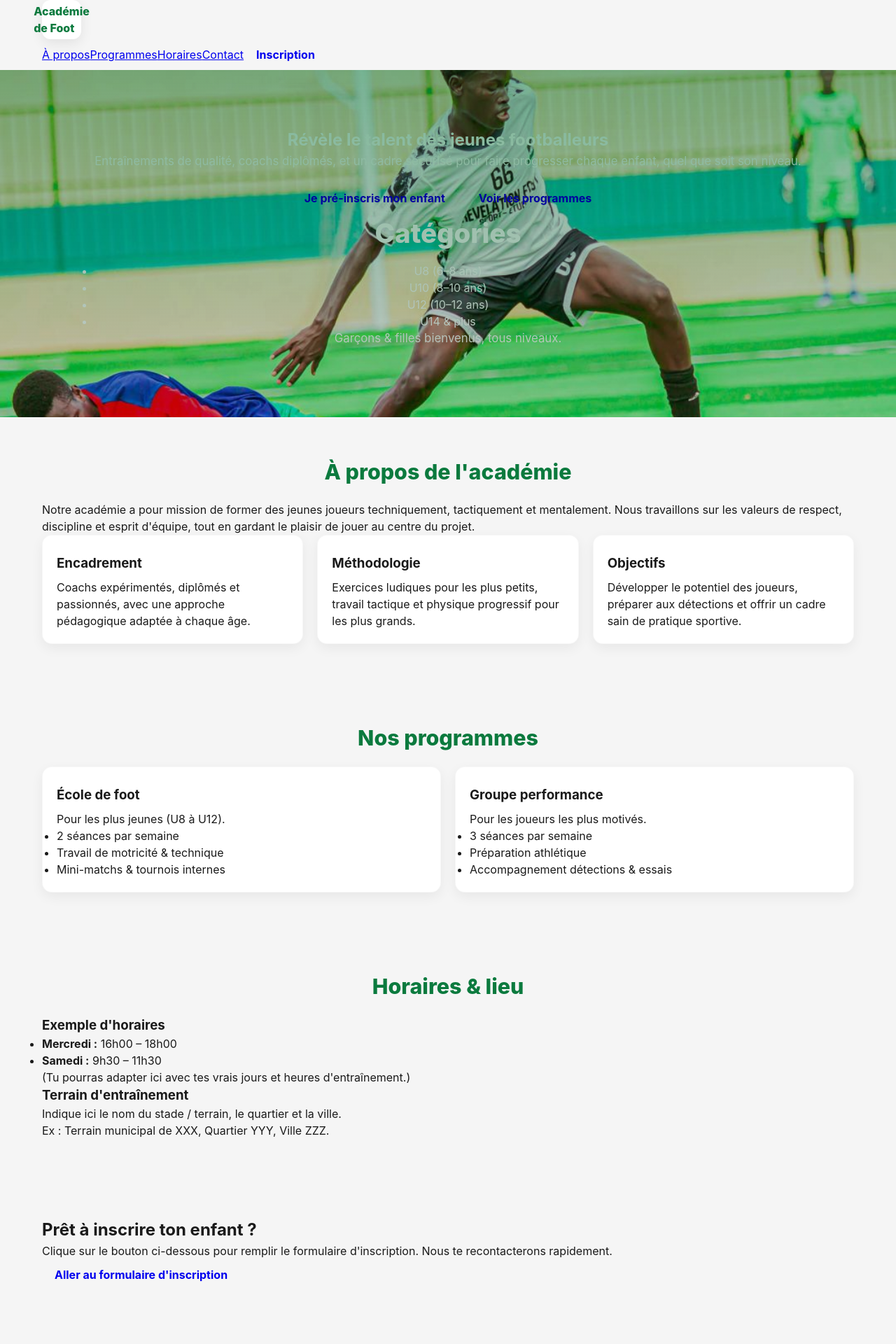
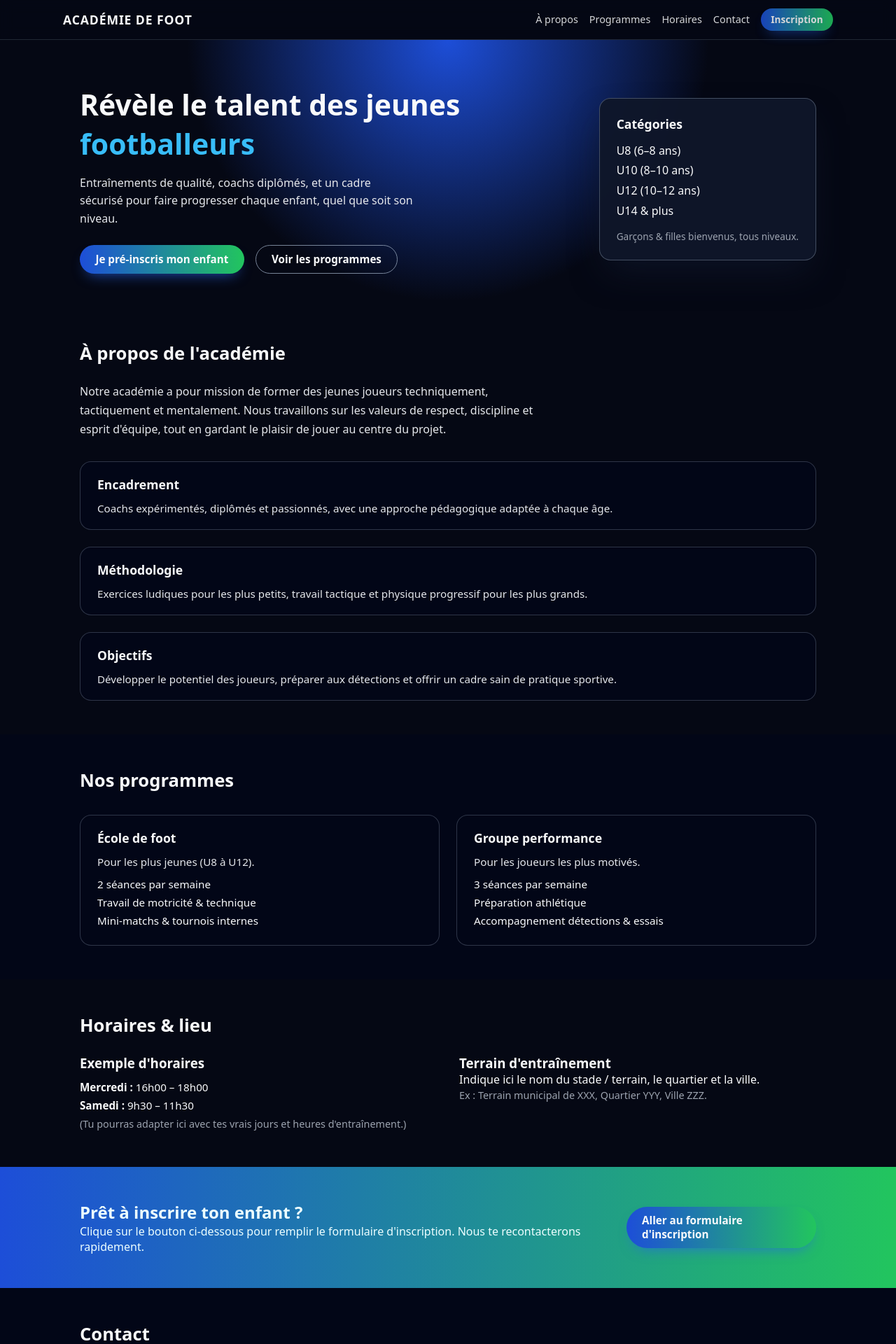
Before and after one commit to meliusmum-sketch/KAF-GLOBAL-FOOT, a Next.js app: page / in a window 1280 px wide. Shown: the top 1920 px of the page at 70% size. Built offline with nearby package versions, Linux system fonts and the light colour scheme.

Commit message:
Update globals.css

```diff
--- a/styles/globals.css
+++ b/styles/globals.css
@@ -1,282 +1,316 @@
-/* styles/globals.css
-   Palette :
-   - Vert Casamance (dark): #0B7A3E
-   - Vert sport (accent):   #34C759
-   - Blanc:                 #FFFFFF
-   - Gris texte:            #1A1A1A
-   - Gris clair:            #F5F5F5
-*/
-
-:root{
-  --kaf-primary: #0B7A3E;
-  --kaf-accent:  #34C759;
-  --kaf-white:   #FFFFFF;
-  --kaf-text:    #1A1A1A;
-  --kaf-bg:      #F5F5F5;
-  --kaf-soft:    rgba(11,122,62,0.06);
-  --max-width:   1200px;
-  --radius-lg:   14px;
-  --radius-sm:   8px;
-  --shadow-sm:   0 6px 18px rgba(10,10,10,0.06);
+/* Reset simple */
+* {
+  box-sizing: border-box;
+  margin: 0;
+  padding: 0;
 }
 
-*{box-sizing:border-box;margin:0;padding:0}
-html,body,#__next{height:100%}
-body{
-  font-family: Inter, system-ui, -apple-system, "Segoe UI", Roboto, "Helvetica Neue", Arial;
-  color:var(--kaf-text);
-  background:var(--kaf-bg);
-  -webkit-font-smoothing:antialiased;
-  -moz-osx-font-smoothing:grayscale;
-  line-height:1.5;
+html,
+body {
+  padding: 0;
+  margin: 0;
+  font-family: system-ui, -apple-system, BlinkMacSystemFont, "Segoe UI",
+    sans-serif;
+  background-color: #050814;
+  color: #f9fafb;
 }
 
-/* Container */
-.container{
-  max-width:var(--max-width);
-  margin:0 auto;
-  padding:0 20px;
+a {
+  color: inherit;
+  text-decoration: none;
 }
 
-/* Header */
-.header {
-  background: linear-gradient(90deg,var(--kaf-primary), #0a6c36);
-  color:var(--kaf-white);
-  position:sticky;
-  top:0;
-  z-index:100;
-  box-shadow:0 6px 18px rgba(11,122,62,0.12);
-}
-.header-inner{
-  display:flex;
-  align-items:center;
-  justify-content:space-between;
-  gap:16px;
-  padding:18px 20px;
-  max-width:var(--max-width);
-  margin:0 auto;
-}
-.brand {
-  display:flex;
-  gap:14px;
-  align-items:center;
-}
-.logo {
-  width:56px;
-  height:56px;
-  border-radius:12px;
-  background:var(--kaf-white);
-  display:flex;
-  align-items:center;
-  justify-content:center;
-  font-weight:800;
-  color:var(--kaf-primary);
-  font-size:16px;
-  box-shadow:0 6px 18px rgba(0,0,0,0.08);
-}
-.brand-text h1{
-  font-size:1.25rem;
-  letter-spacing:1px;
-}
-.brand-text span{font-size:0.78rem;opacity:0.95}
-
-/* Nav */
-.header-nav{
-  display:flex;
-  gap:18px;
-  align-items:center;
-}
-.header-nav a{
-  color:var(--kaf-white);
-  text-decoration:none;
-  font-weight:600;
-  font-size:0.95rem;
-  opacity:0.95;
-  padding:8px 10px;
-  border-radius:8px;
-}
-.header-nav a:hover{
-  background: rgba(255,255,255,0.06);
-  transform:translateY(-1px);
+.page {
+  min-height: 100vh;
 }
 
-/* CTA */
-.header-cta a{
-  display:inline-flex;
-  align-items:center;
-  gap:10px;
-  background:var(--kaf-accent);
-  color:var(--kaf-white);
-  padding:10px 16px;
-  border-radius:999px;
-  font-weight:700;
-  text-decoration:none;
-  box-shadow:0 8px 20px rgba(52,199,89,0.18);
+/* Layout */
+
+.container {
+  max-width: 1100px;
+  margin: 0 auto;
+  padding: 0 1.5rem;
+}
+
+/* NAVBAR */
+
+.navbar {
+  position: sticky;
+  top: 0;
+  z-index: 20;
+  background: rgba(5, 8, 20, 0.9);
+  backdrop-filter: blur(10px);
+  border-bottom: 1px solid rgba(148, 163, 184, 0.2);
+}
+
+.nav-content {
+  display: flex;
+  align-items: center;
+  justify-content: space-between;
+  padding: 0.75rem 0;
+}
+
+.logo {
+  font-weight: 700;
+  font-size: 1.1rem;
+  letter-spacing: 0.05em;
+  text-transform: uppercase;
+}
+
+.nav-links {
+  display: flex;
+  gap: 1rem;
+  align-items: center;
+  font-size: 0.9rem;
+}
+
+.nav-links a {
+  opacity: 0.85;
+}
+
+.nav-links a:hover {
+  opacity: 1;
 }
 
 /* HERO */
-.hero{
-  position:relative;
-  min-height:62vh;
-  display:flex;
-  align-items:center;
-  justify-content:center;
-  text-align:center;
-  color:var(--kaf-white);
-  padding:48px 12px;
-  background-image: url('/hero.jpg');
-  background-size:cover;
-  background-position:center;
+
+.hero {
+  padding: 4rem 0 3rem;
+  background: radial-gradient(circle at top, #1d4ed8 0, #050814 50%);
 }
-.hero::after{
-  content:"";
-  position:absolute;
-  inset:0;
-  background:linear-gradient(180deg, rgba(11,122,62,0.55) 0%, rgba(0,0,0,0.2) 100%);
-  mix-blend-mode: multiply;
+
+.hero-content {
+  display: grid;
+  grid-template-columns: 3fr 2fr;
+  gap: 2rem;
+  align-items: center;
 }
-.hero-inner{
-  position:relative;
-  z-index:2;
-  max-width:980px;
+
+.hero-text h1 {
+  font-size: clamp(2rem, 3.2vw, 2.8rem);
+  margin-bottom: 1rem;
 }
-.hero h2{
-  font-size:2.4rem;
-  margin-bottom:12px;
-  font-weight:800;
+
+.hero-text h1 span {
+  color: #38bdf8;
 }
-.hero p{font-size:1.05rem; margin-bottom:18px; opacity:0.95;}
-.hero-cta{display:flex;gap:12px;justify-content:center;flex-wrap:wrap}
-.btn{
-  display:inline-flex;
-  align-items:center;
-  justify-content:center;
-  gap:8px;
-  padding:10px 18px;
-  border-radius:999px;
-  font-weight:700;
-  cursor:pointer;
-  text-decoration:none;
+
+.hero-text p {
+  max-width: 480px;
+  color: #e5e7eb;
+  line-height: 1.6;
+  margin-bottom: 1.5rem;
 }
-.btn-primary{
-  background:linear-gradient(90deg,var(--kaf-accent), #27b24e);
-  color:var(--kaf-white);
-  box-shadow:0 10px 30px rgba(52,199,89,0.14);
+
+.hero-cta {
+  display: flex;
+  gap: 1rem;
+  flex-wrap: wrap;
 }
-.btn-outline{
-  background:transparent;
-  color:var(--kaf-white);
-  border:2px solid rgba(255,255,255,0.12);
+
+.hero-side {
+  display: flex;
+  justify-content: flex-end;
+}
+
+.hero-card {
+  background: rgba(15, 23, 42, 0.95);
+  border-radius: 1rem;
+  padding: 1.5rem;
+  border: 1px solid rgba(148, 163, 184, 0.4);
+  box-shadow: 0 25px 50px -12px rgba(15, 23, 42, 0.8);
+}
+
+.hero-card h2 {
+  margin-bottom: 0.75rem;
+  font-size: 1.1rem;
+}
+
+.hero-card ul {
+  list-style: none;
+  line-height: 1.8;
+  margin-bottom: 0.75rem;
+}
+
+.hero-note {
+  font-size: 0.85rem;
+  color: #9ca3af;
 }
 
 /* Sections */
-section{
-  padding:56px 18px;
-}
-.section-title{
-  text-align:center;
-  margin-bottom:18px;
-  color:var(--kaf-primary);
-  font-size:1.9rem;
-  font-weight:800;
-}
-.section-sub{
-  text-align:center;
-  max-width:820px;
-  margin:0 auto 30px;
-  color:rgba(26,26,26,0.85);
+
+.section {
+  padding: 3rem 0;
 }
 
-/* Cards grid */
-.cards{
-  display:grid;
-  gap:20px;
-  grid-template-columns:repeat(auto-fit,minmax(260px,1fr));
-}
-.card{
-  background:var(--kaf-white);
-  border-radius:var(--radius-lg);
-  padding:20px;
-  box-shadow:var(--shadow-sm);
-  border:1px solid rgba(10,10,10,0.03);
-}
-.badge{
-  display:inline-block;
-  padding:6px 10px;
-  background:var(--kaf-soft);
-  color:var(--kaf-primary);
-  border-radius:999px;
-  font-weight:700;
-  font-size:0.78rem;
-  margin-bottom:10px;
-}
-.card h3{margin:6px 0 8px}
-.program-meta{font-size:0.88rem;color:rgba(26,26,26,0.65)}
-
-/* Teams grid */
-.teams-grid{
-  display:grid;
-  gap:18px;
-  grid-template-columns:repeat(auto-fit,minmax(220px,1fr));
-}
-.team-card img{width:100%;border-radius:10px;}
-
-/* Gallery */
-.gallery-grid{
-  display:grid;
-  gap:14px;
-  grid-template-columns:repeat(auto-fit,minmax(220px,1fr));
-}
-.gallery-grid img{width:100%;height:160px;object-fit:cover;border-radius:10px;}
-
-/* Staff */
-.staff-grid{
-  display:grid;
-  gap:18px;
-  grid-template-columns:repeat(auto-fit,minmax(220px,1fr));
-}
-.staff-card{
-  display:flex;
-  gap:12px;
-  align-items:center;
-  padding:14px;
-  background:var(--kaf-white);
-  border-radius:12px;
-  box-shadow:var(--shadow-sm);
-}
-.staff-avatar{
-  width:64px;height:64px;border-radius:12px;background:var(--kaf-soft);display:flex;align-items:center;justify-content:center;font-weight:800;color:var(--kaf-primary);
+.section-alt {
+  background: #020617;
 }
 
-/* Contact */
-.contact-grid{
-  display:grid;
-  grid-template-columns:1fr 420px;
-  gap:24px;
+.section-accent {
+  background: linear-gradient(90deg, #1d4ed8, #22c55e);
 }
-.contact-box{background:var(--kaf-white);padding:18px;border-radius:12px;box-shadow:var(--shadow-sm)}
 
-/* Sponsors */
-.sponsors-row{display:flex;gap:12px;flex-wrap:wrap;justify-content:center}
-.sponsor{background:var(--kaf-white);padding:10px 18px;border-radius:999px;box-shadow:var(--shadow-sm);font-weight:700}
+.section-title {
+  font-size: 1.6rem;
+  margin-bottom: 1.5rem;
+}
 
-/* News grid */
-.news-grid{display:grid;gap:18px;grid-template-columns:repeat(auto-fit,minmax(260px,1fr))}
+.section-text {
+  color: #e5e7eb;
+  line-height: 1.7;
+  max-width: 680px;
+}
+
+.section-text.small {
+  font-size: 0.9rem;
+  color: #9ca3af;
+}
+
+/* Cards */
+
+.cards {
+  margin-top: 2rem;
+  display: grid;
+  gap: 1.5rem;
+}
+
+.cards-2 {
+  grid-template-columns: repeat(auto-fit, minmax(260px, 1fr));
+}
+
+.card {
+  background: #020617;
+  border-radius: 1rem;
+  padding: 1.25rem 1.5rem;
+  border: 1px solid rgba(148, 163, 184, 0.3);
+}
+
+.section-alt .card {
+  background: #020617;
+}
+
+.card h3 {
+  margin-bottom: 0.75rem;
+  font-size: 1.1rem;
+}
+
+.card p {
+  font-size: 0.95rem;
+  color: #e5e7eb;
+}
+
+/* Lists */
+
+.list {
+  list-style: none;
+  padding-left: 0;
+  margin-top: 0.75rem;
+}
+
+.list li {
+  margin-bottom: 0.35rem;
+  font-size: 0.95rem;
+}
+
+/* Grids */
+
+.grid-2 {
+  display: grid;
+  gap: 2rem;
+}
+
+@media (min-width: 768px) {
+  .grid-2 {
+    grid-template-columns: repeat(2, minmax(0, 1fr));
+  }
+}
+
+/* CTA banner */
+
+.cta-banner {
+  display: flex;
+  justify-content: space-between;
+  align-items: center;
+  gap: 1.5rem;
+  color: #ecfeff;
+}
+
+.btn-light {
+  background: #f9fafb;
+  color: #020617;
+}
+
+/* Buttons */
+
+.btn {
+  display: inline-flex;
+  align-items: center;
+  justify-content: center;
+  padding: 0.6rem 1.4rem;
+  border-radius: 999px;
+  border: none;
+  font-weight: 600;
+  font-size: 0.95rem;
+  cursor: pointer;
+  background: linear-gradient(90deg, #1d4ed8, #22c55e);
+  color: #f9fafb;
+  transition: transform 0.1s ease, box-shadow 0.1s ease,
+    opacity 0.1s ease;
+  box-shadow: 0 10px 20px -10px rgba(37, 99, 235, 0.8);
+}
+
+.btn:hover {
+  transform: translateY(-1px);
+  box-shadow: 0 18px 30px -16px rgba(37, 99, 235, 0.9);
+  opacity: 0.95;
+}
+
+.btn-secondary {
+  background: transparent;
+  border: 1px solid rgba(148, 163, 184, 0.8);
+  box-shadow: none;
+}
+
+.btn-secondary:hover {
+  background: rgba(15, 23, 42, 0.9);
+}
+
+.btn-small {
+  padding: 0.4rem 0.9rem;
+  font-size: 0.85rem;
+}
 
 /* Footer */
-footer{
-  background:linear-gradient(180deg,var(--kaf-primary), #0a6c36);
-  color:var(--kaf-white);
-  padding:28px 18px;
-  margin-top:24px;
+
+.footer {
+  border-top: 1px solid rgba(148, 163, 184, 0.3);
+  padding: 1.5rem 0;
+  background: #020617;
 }
-.footer-inner{max-width:var(--max-width);margin:0 auto;display:flex;flex-wrap:wrap;gap:18px;justify-content:space-between;align-items:center}
-.footer-links a{color:rgba(255,255,255,0.9);text-decoration:none;margin-right:12px}
+
+.footer-content {
+  text-align: center;
+  font-size: 0.85rem;
+  color: #9ca3af;
+}
+
+.footer-small {
+  margin-top: 0.25rem;
+}
 
 /* Responsive */
-@media(max-width:900px){
-  .header-inner{flex-direction:column;gap:12px}
-  .contact-grid{grid-template-columns:1fr}
-  .hero h2{font-size:1.8rem}
-  .hero{min-height:56vh}
+
+@media (max-width: 768px) {
+  .hero-content {
+    grid-template-columns: 1fr;
+  }
+
+  .hero-side {
+    justify-content: flex-start;
+  }
+
+  .nav-links {
+    display: none; /* Pour faire simple, navbar compacte sur mobile */
+  }
 }
```
